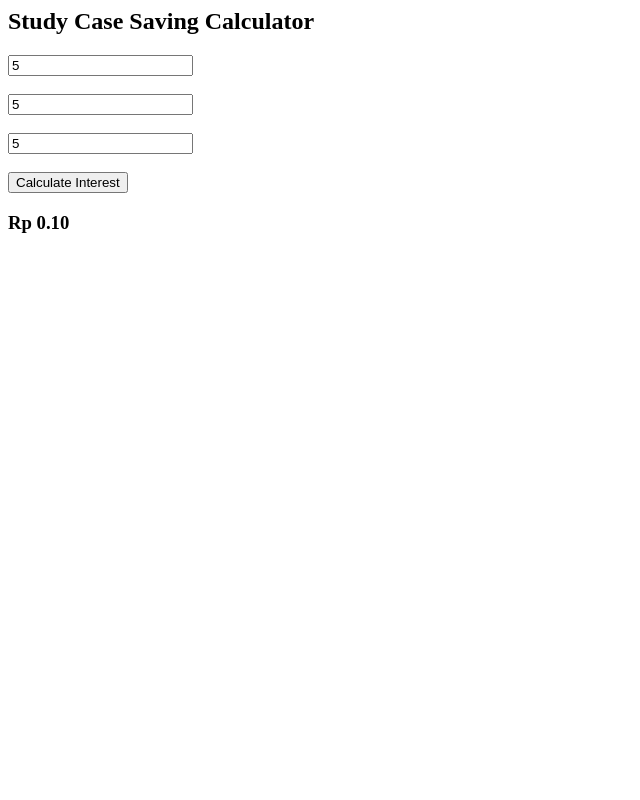
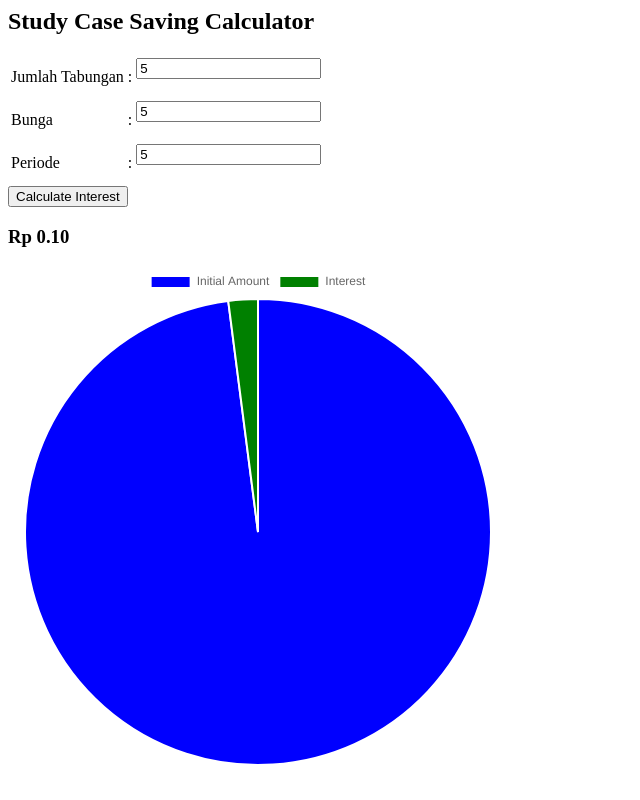
Before and after one commit to IT-ODP-BNI-Batch-2/12FebStudyCase, a plain HTML site: page SavingCalculator.html in a window 1280 px wide. Both pictures are taken after typing "5", "5", "5" into the empty fields and a click on the button "Calculate Interest". Shown: the whole page, without its empty margins (0-640 px from the left). Drawn offline with nearby package versions, Linux system fonts and the light colour scheme.

Commit message:
update pie chart

```diff
--- a/SavingCalculator.html
+++ b/SavingCalculator.html
@@ -2,17 +2,32 @@
 
 <head>
     <h2>Study Case Saving Calculator</h2>
+    <script src="https://cdn.jsdelivr.net/npm/chart.js"></script>
 </head>
 
 <body>
     <form>
-        <input id="jumlahTabungan" type="number" placeholder="jumlah tabungan"></input> <br /><br />
-        <input id="bunga" type="number" placeholder="bunga"></input> <br /><br />
-        <input id="periode" type="number" placeholder="periode"></input> <br /><br />
+        <table>
+            <tr>
+                <td>Jumlah Tabungan</td>
+                <td>:</td>
+                <td><input id="jumlahTabungan" type="number" placeholder="jumlah tabungan"></input> <br /><br /></td>
+            </tr>
+            <tr>
+                <td>Bunga</td>
+                <td>:</td>
+                <td><input id="bunga" type="number" placeholder="bunga"></input> <br /><br /></td>
+            </tr>
+            <tr>
+                <td>Periode</td>
+                <td>:</td>
+                <td><input id="periode" type="number" placeholder="periode"></input> <br /><br /></td>
+            </tr>
+        </table>
         <button type="button" onclick="calculate()">Calculate Interest</button>
         <h3 id="total"></h3>
     </form>
-</body>
+    <div style="width: 100%; height: 500px;"><canvas id="myChart"></canvas></div><br />
     <script>
         class savingCalculator {
             constructor(initialAmount, interestRate, period) {
@@ -50,14 +65,41 @@
             }
         }
         var totalElement = document.getElementById("total");
+        var ctx = document.getElementById('myChart').getContext('2d');
+        var myChart;
+
         function calculate() {
             let jumlahTabungan = parseFloat(document.getElementById("jumlahTabungan").value);
             let bunga = parseFloat(document.getElementById("bunga").value);
             let periode = parseFloat(document.getElementById("periode").value);
             let saving = new savingCalculator(jumlahTabungan, bunga, periode);
-        isNaN(saving.calculateInterest()) ? totalElement.innerHTML = `Rp 0` : totalElement.innerHTML = `Rp ${saving.calculateInterest().toFixed(2)}`;
+            let interest = saving.calculateInterest();
+            if (!isNaN(interest)) {
+                totalElement.innerHTML = `Rp ${saving.calculateInterest().toFixed(2)}`;
+                if (myChart) {
+                    myChart.data.labels = ['Initial Amount', 'Interest'];
+                    myChart.data.datasets[0].data = [jumlahTabungan, interest];
+                    myChart.update();
+                } else {
+                    myChart = new Chart(ctx, {
+                        type: 'pie',
+                        data: {
+                            labels: ['Initial Amount', 'Interest'],
+                            datasets: [{
+                                label: 'Saving Calculator',
+                                data: [jumlahTabungan, interest],
+                                backgroundColor: ['blue', 'green'],
+                            }]
+                        },
+                    });
+                }
+            } else {
+                totalElement.innerHTML = 'Rp 0'
+            }
+
         }
 
     </script>
+</body>
 
 </html>
```
Lines whose indentation alone changed are shown as unchanged.
